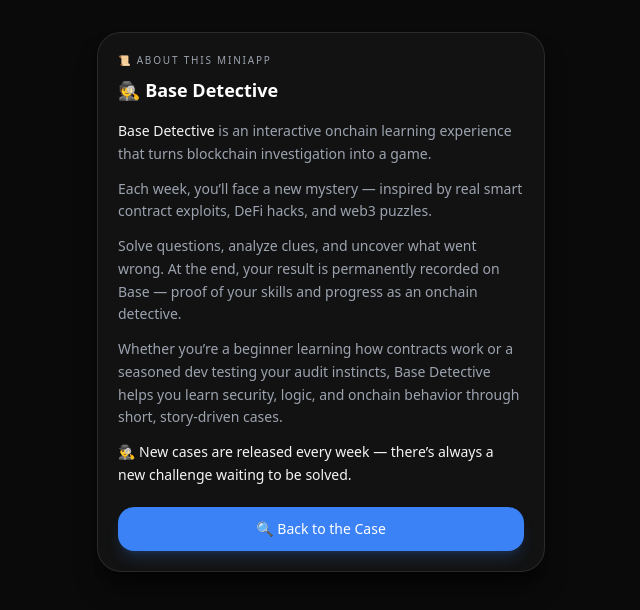
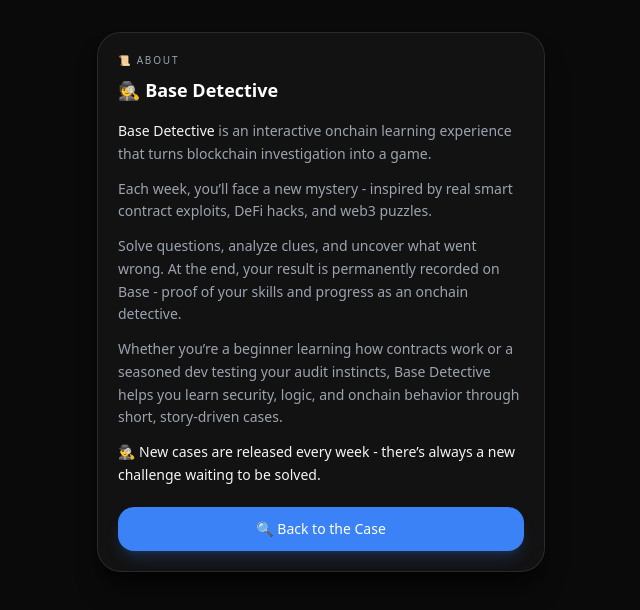
Before and after one commit to mdqst/base-detective, a Next.js app: page /about in a window 1280 px wide. Shown: the top 610 px of the page, without its empty margins (319-959 px from the left). Built offline with nearby package versions, Linux system fonts and the light colour scheme; no server answers; what wagmi would draw is missing.

Commit message:
Update about.tsx

```diff
--- a/src/pages/about.tsx
+++ b/src/pages/about.tsx
@@ -26,9 +26,8 @@ export default function AboutPage() {
         transition={{ duration: 0.4, ease: "easeOut" }}
         className="w-full max-w-md bg-surface rounded-2xl p-5 shadow-xl shadow-black/50 border border-white/10 animate-fadeIn"
       >
-        {/* Подзаголовок в стиле miniapp */}
         <p className="text-[10px] text-textSecondary uppercase tracking-[0.18em] mb-2">
-          📜 About this miniapp
+          📜 About
         </p>
 
         <header className="flex flex-col gap-1 mb-4">
@@ -44,13 +43,13 @@ export default function AboutPage() {
           </p>
 
           <p>
-            Each week, you’ll face a new mystery — inspired by real smart contract exploits, DeFi
+            Each week, you’ll face a new mystery - inspired by real smart contract exploits, DeFi
             hacks, and web3 puzzles.
           </p>
 
           <p>
             Solve questions, analyze clues, and uncover what went wrong. At the end, your result is
-            permanently recorded on Base — proof of your skills and progress as an onchain
+            permanently recorded on Base - proof of your skills and progress as an onchain
             detective.
           </p>
 
@@ -61,7 +60,7 @@ export default function AboutPage() {
           </p>
 
           <p className="text-textPrimary font-medium">
-            🕵️‍♂️ New cases are released every week — there’s always a new challenge waiting to be
+            🕵️‍♂️ New cases are released every week - there’s always a new challenge waiting to be
             solved.
           </p>
         </section>
```
